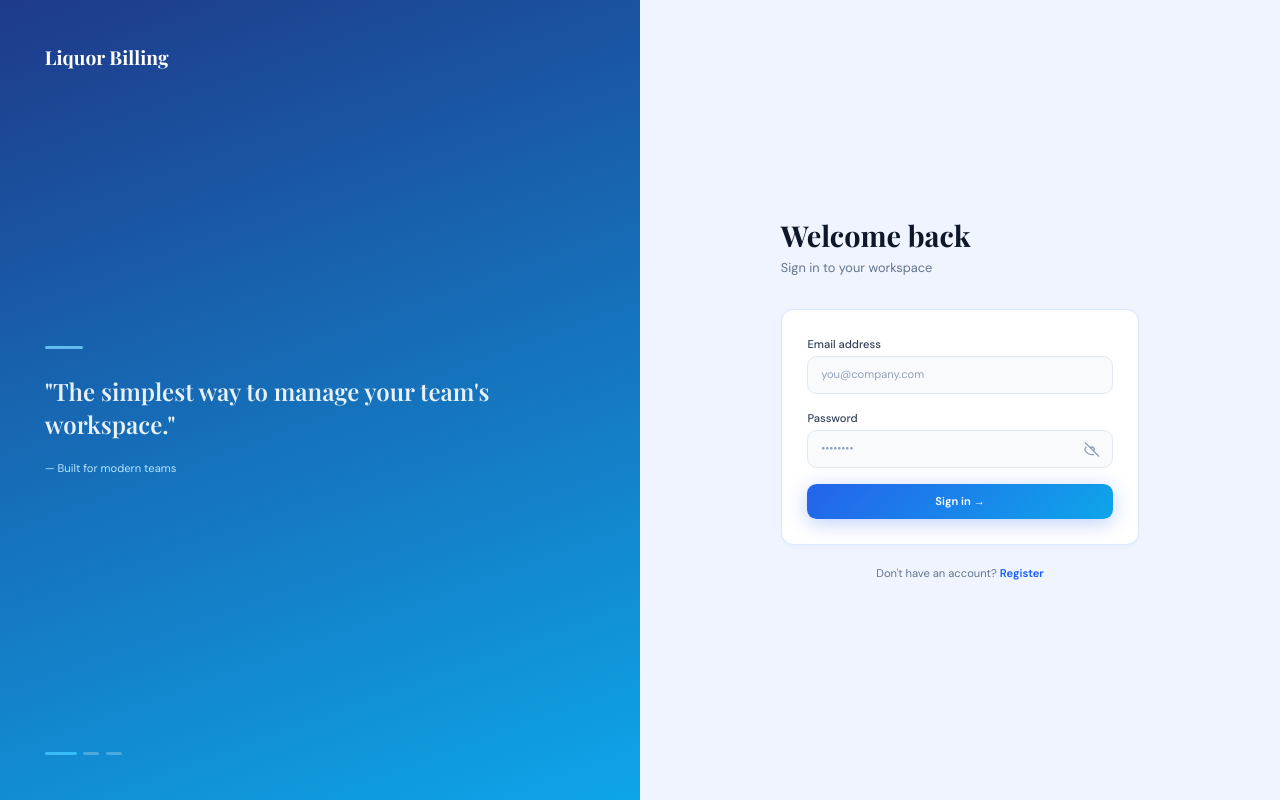
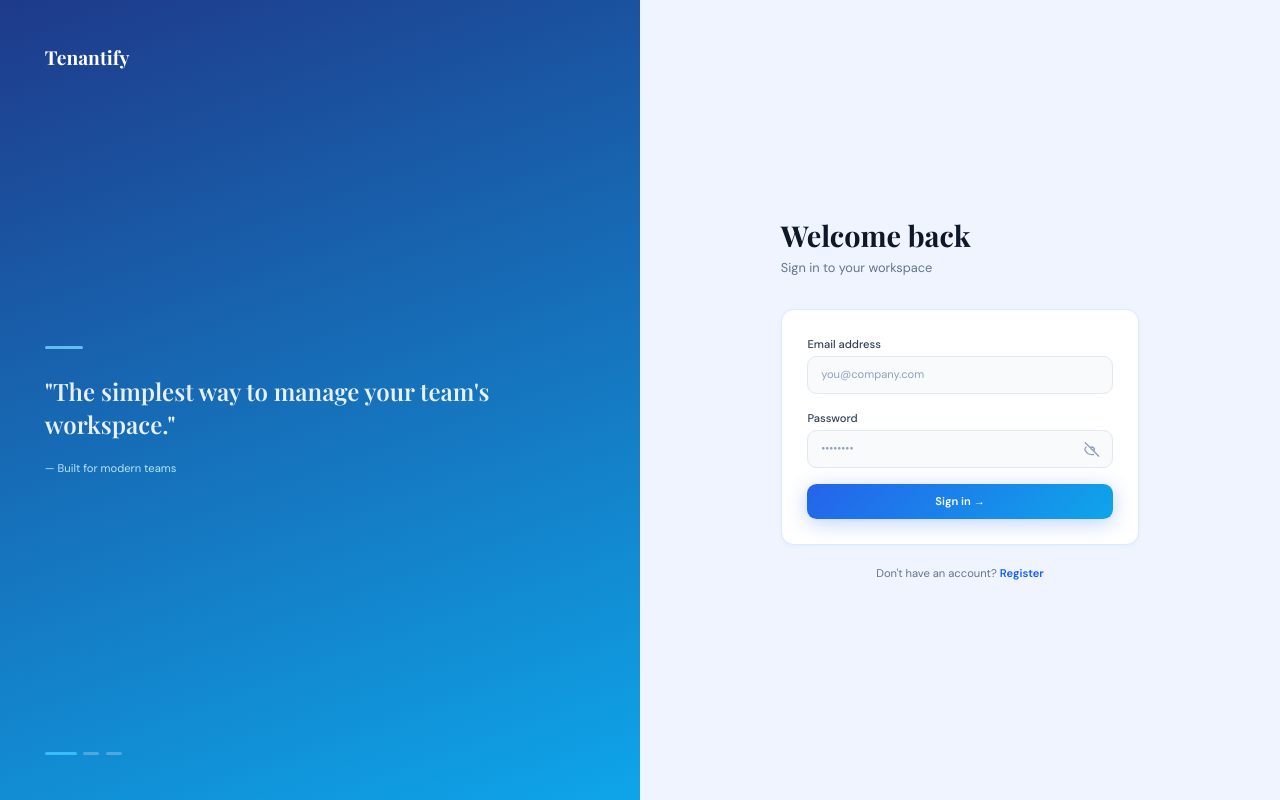
Before and after one commit to Bytewiseconsultingllp/liquorbilling, a Next.js app: page /login in a window 1280 px wide. Built offline with nearby package versions, Linux system fonts and the light colour scheme; no server answers.

Commit message:
i think login is fixed now

```diff
--- a/src/app/login/page.tsx
+++ b/src/app/login/page.tsx
@@ -55,23 +55,12 @@ export default function LoginPage() {
 
     const res = await signIn("credentials", { email, password, redirect: false });
     if (res?.error) { setError("Invalid email or password"); setLoading(false); return; }
-
-    console.log("Login successful, fetching session...", res);
     const sessionRes = await fetch("/api/auth/session");
-    console.log("Session response:", sessionRes);
     const session = await sessionRes.json();
-    if (!session || !session.user) {
-      setError("Login failed. Please try again or contact support.");
-      setLoading(false);
-      return;
-    }
-
+    console.log("Session after login:", session);
     if (session.user.isPlatformAdmin) router.push("/admin");
     else if (session.user.tenantSlug) router.push(`/${session.user.tenantSlug}/dashboard`);
-    else {
-      setError("Your workspace is not yet set up. Please contact support.");
-      setLoading(false);
-    }
+    else { setError("Your workspace is not yet set up. Please contact support."); setLoading(false); }
   };
 
   return (
@@ -80,7 +69,7 @@ export default function LoginPage() {
 
       {/* Left panel */}
       <div className="hidden lg:flex w-1/2 flex-col justify-between p-14" style={{ background: "linear-gradient(160deg, #1E3A8A 0%, #0EA5E9 100%)" }}>
-        <span style={{ fontFamily: "'Playfair Display', serif" }} className="text-white text-2xl font-bold">Liquor Billing</span>
+        <span style={{ fontFamily: "'Playfair Display', serif" }} className="text-white text-2xl font-bold">Tenantify</span>
         <div>
           <div className="w-12 h-1 rounded-full bg-sky-300 mb-8 opacity-80"></div>
           <blockquote style={{ fontFamily: "'Playfair Display', serif" }} className="text-white/90 text-3xl leading-snug mb-6">
```
